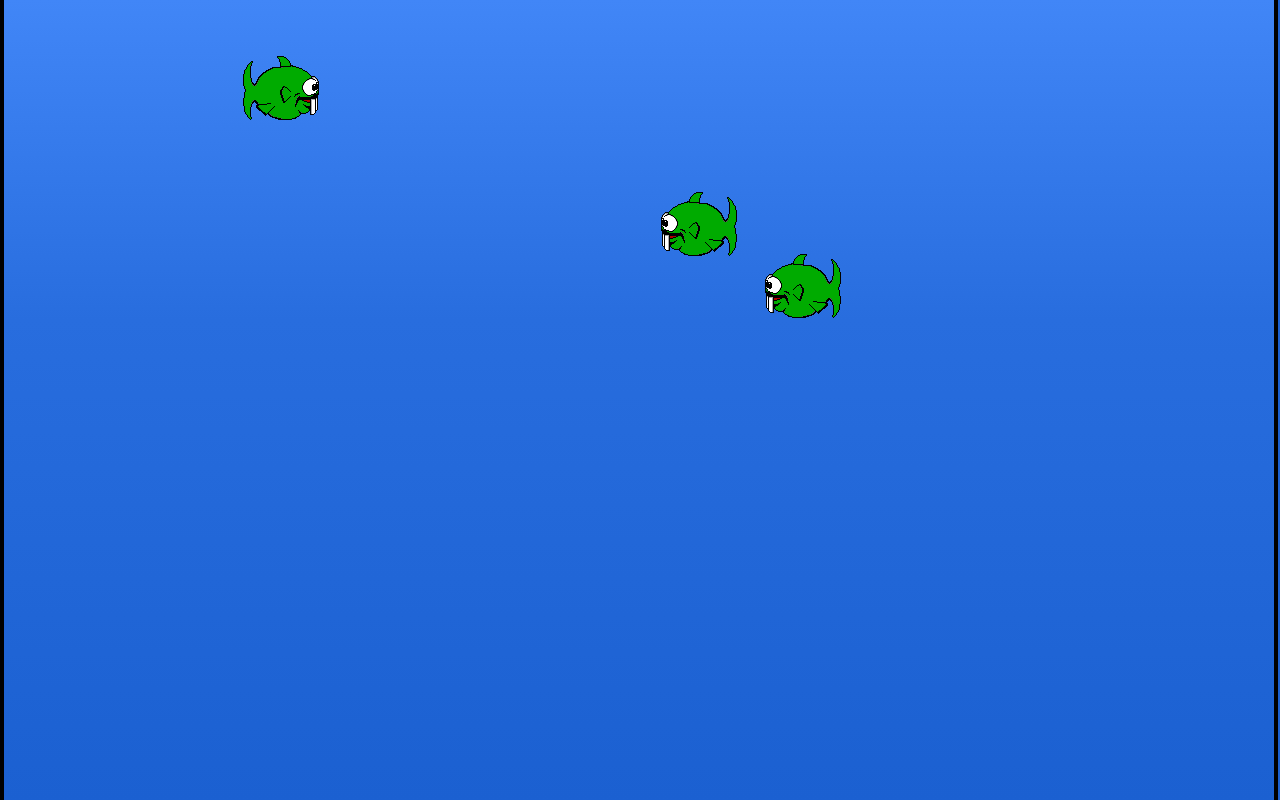
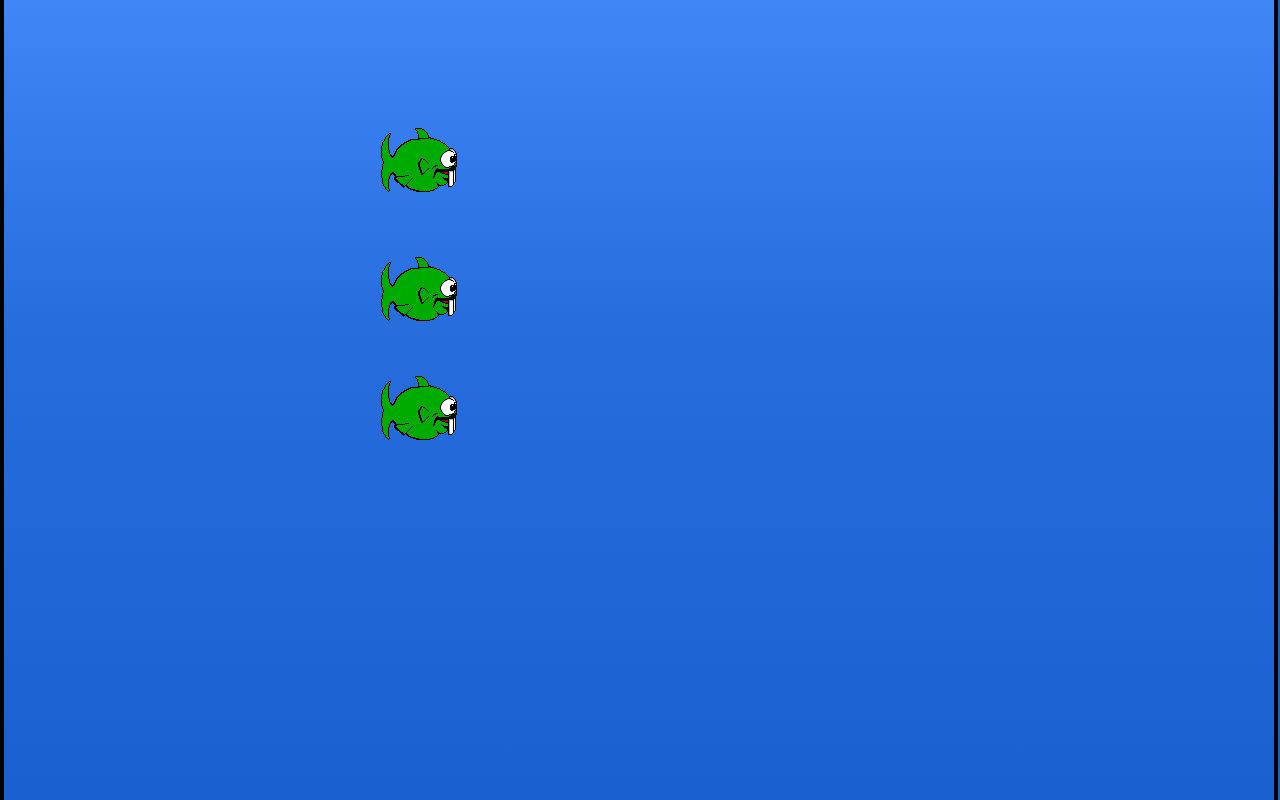
Before and after one commit to PeterBreen/reactfish, a React (Create React App) app: page / in a window 1280 px wide. Built offline with nearby package versions, Linux system fonts and the light colour scheme.

Commit message:
initial refactor of width/height calculation

```diff
--- a/src/Dopefish.js
+++ b/src/Dopefish.js
@@ -14,10 +14,10 @@
     //  this.handleClick = this.handleClick.bind(this);
      this.handleFishClick = _.debounce(this.handleFishClick.bind(this),6000, { 'leading': true }); //binds, then debounces for duration of animation.
      this.state = {
-       posX: this.getRandomIntInclusive(0, window.innerWidth-20),
-       posY: this.getRandomIntInclusive(0, window.innerHeight-20),
-       targetX: this.getRandomIntInclusive(0, this.props.windowWidth-20),
-       targetY: this.getRandomIntInclusive(0, this.props.windowHeight-20),
+       posX: this.getRandomIntInclusive(0, this.props.windowWidth),
+       posY: this.getRandomIntInclusive(0, this.props.windowHeight),
+       targetX: this.getRandomIntInclusive(0, this.props.windowWidth),
+       targetY: this.getRandomIntInclusive(0, this.props.windowHeight),
        imgUrl: imgBurp,
      };
    }
```
Also changed, not shown: 1 other file (tests, documents, lock files or other folders).
